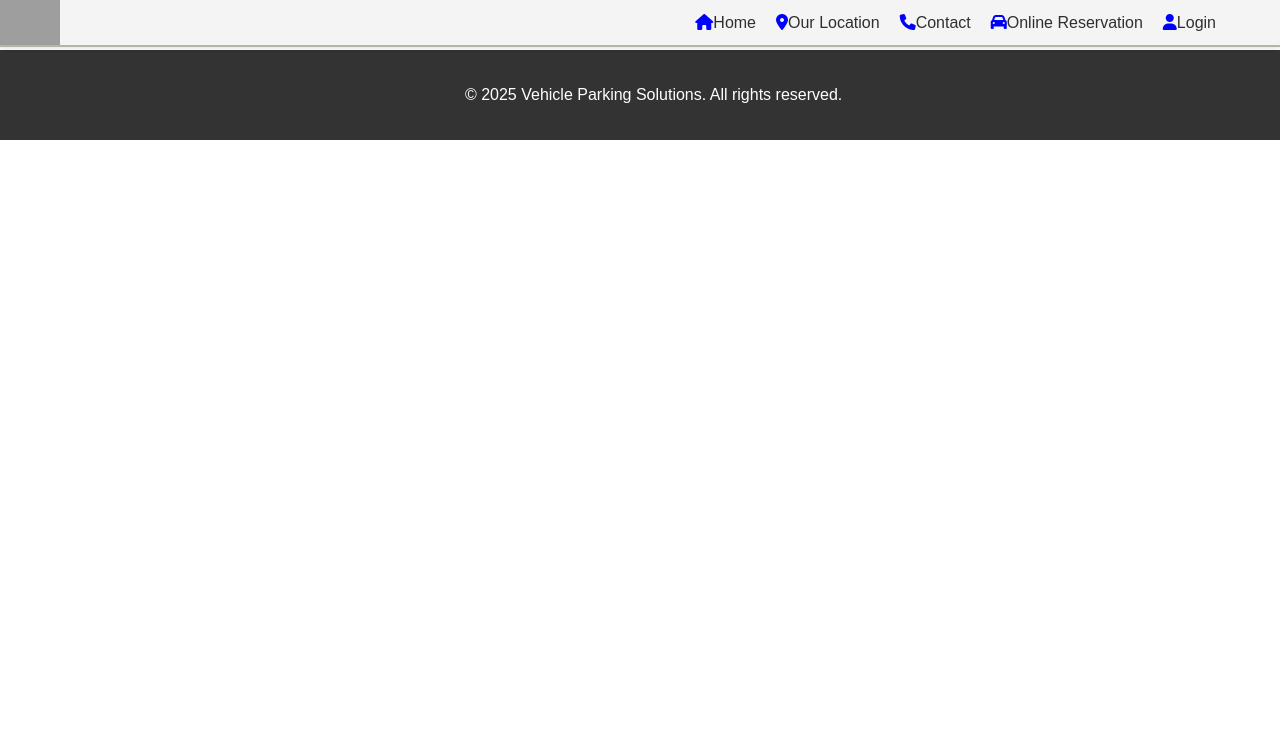
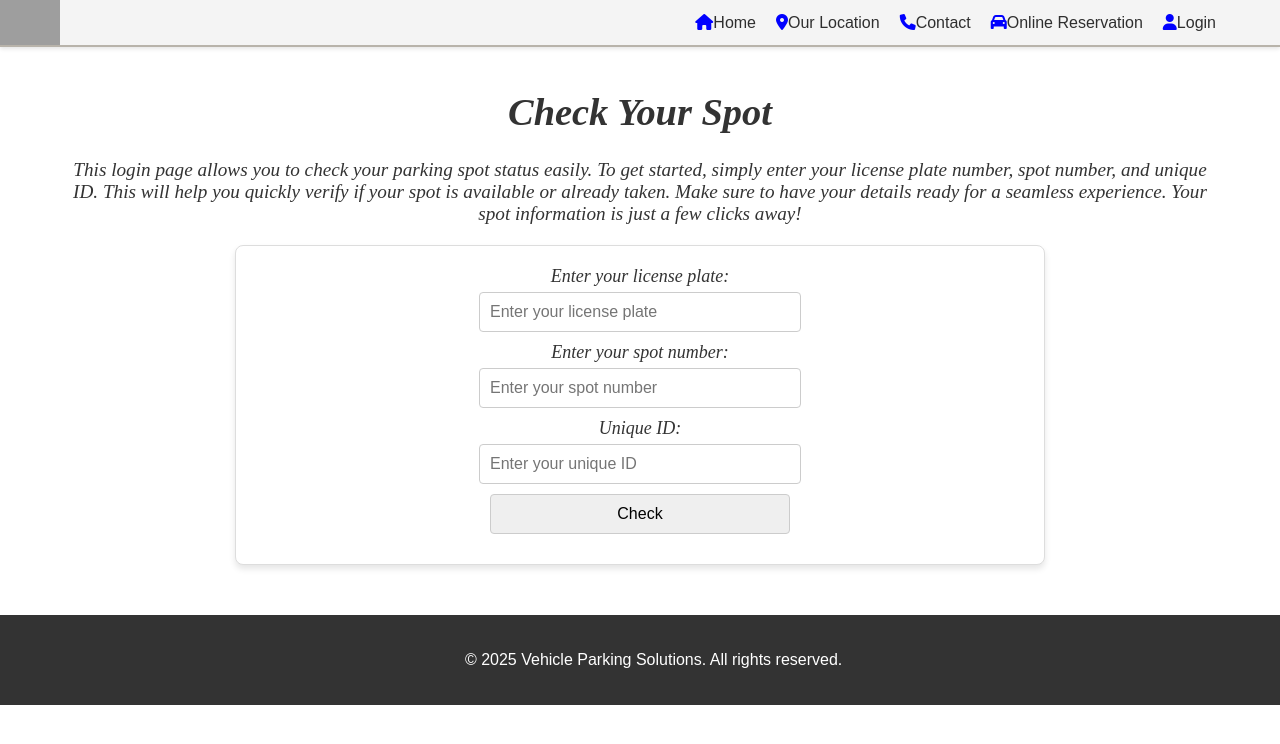
Before and after one commit to Meku-nint/parking, a plain HTML site: page login.html in a window 1280 px wide. Shown: the top 744 px of the page. Drawn offline with Linux system fonts and the light colour scheme; grey boxes are pictures that could not be loaded.

Commit message:
commited

```diff
--- a/login.html
+++ b/login.html
@@ -6,6 +6,52 @@
     <title>check your spot</title>
     <link rel="stylesheet" href="https://cdnjs.cloudflare.com/ajax/libs/font-awesome/6.0.0-beta3/css/all.min.css">
     <link rel="stylesheet" href="style.css">
+    <style>
+       .check-spot-container {
+           padding-top: 5%;
+       }
+       .page-detail {
+           width: 90%;
+           margin: auto;
+           text-align: center;
+              font-family: 'Times New Roman', Times, serif;
+              font-size: 1.2rem;
+              color: #333;
+              font-style: italic;
+       }
+       form {
+            margin: 10px auto;
+            padding: 20px;
+            background-color: #fff;
+            border-radius: 8px;
+            border: 1px solid #ddd;
+            box-shadow: 0 4px 6px rgba(0, 0, 0, 0.1);
+            font-family: 'Times New Roman', Times, serif;
+            font-size: 1rem;
+            color: #333;
+            font-style: italic;
+            max-width: 60%;
+            display: flex;
+            flex-direction: column;
+            align-items: center;
+        }
+        form input,button {
+            width: 300px;
+            padding: 10px;
+            margin-bottom: 10px;
+            font-size: 1rem;
+            border: 1px solid #ccc;
+            border-radius: 4px;
+
+        }
+        form label {
+            text-align: left;
+            font-family: 'Times New Roman', Times, serif;
+            font-style: italic;
+            margin-bottom: 5px;
+            font-size: 18px;
+        }
+    </style>
 </head>
 <body>
     <div class="navigation">
@@ -20,6 +66,26 @@
             </ul>
         </nav>
  </div>
+ <div class="check-spot-container" id="check-spot-container">
+    <div class="page-detail">
+        <h1>Check Your Spot</h1>
+        <p>This login page allows you to check your parking spot status easily.
+            To get started, simply enter your license plate number, spot number, and unique ID.
+             This will help you quickly verify if your spot is available or already taken.
+             Make sure to have your details ready for a seamless experience.
+              Your spot information is just a few clicks away!</p>
+    </div>
+    <form >
+        <label for ="license_plate">Enter your license plate:</label>
+        <input type="text" id="license_plate" name="license_plate" required placeholder="Enter your license plate">
+        <label for="spot_number">Enter your spot number:</label>
+        <input type="text" id="spot_number" name="spot_number" required placeholder="Enter your spot number">
+        <label for="id">Unique ID:</label>
+        <input type="text" id="id" name="id" required placeholder="Enter your unique ID">
+        <button type="submit">Check</button>
+
+    </form>
+ </div>
  <footer>
     <p>© 2025 Vehicle Parking Solutions. All rights reserved.</p>
 </footer>
```
Also changed, not shown: box.html (deleted, +0 -32 lines), home.html (+0 -16 lines), reserve.html (+10 -1 lines).
